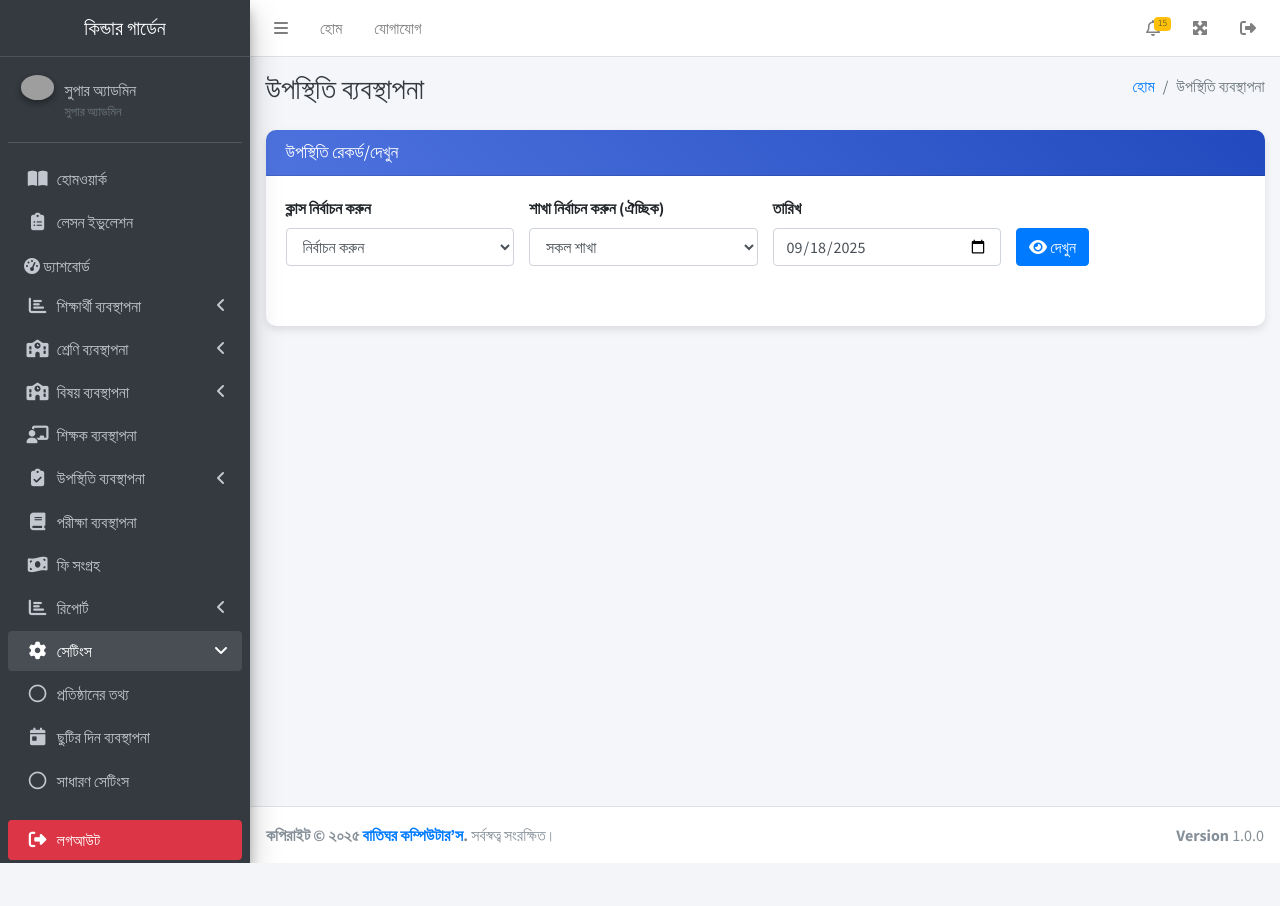
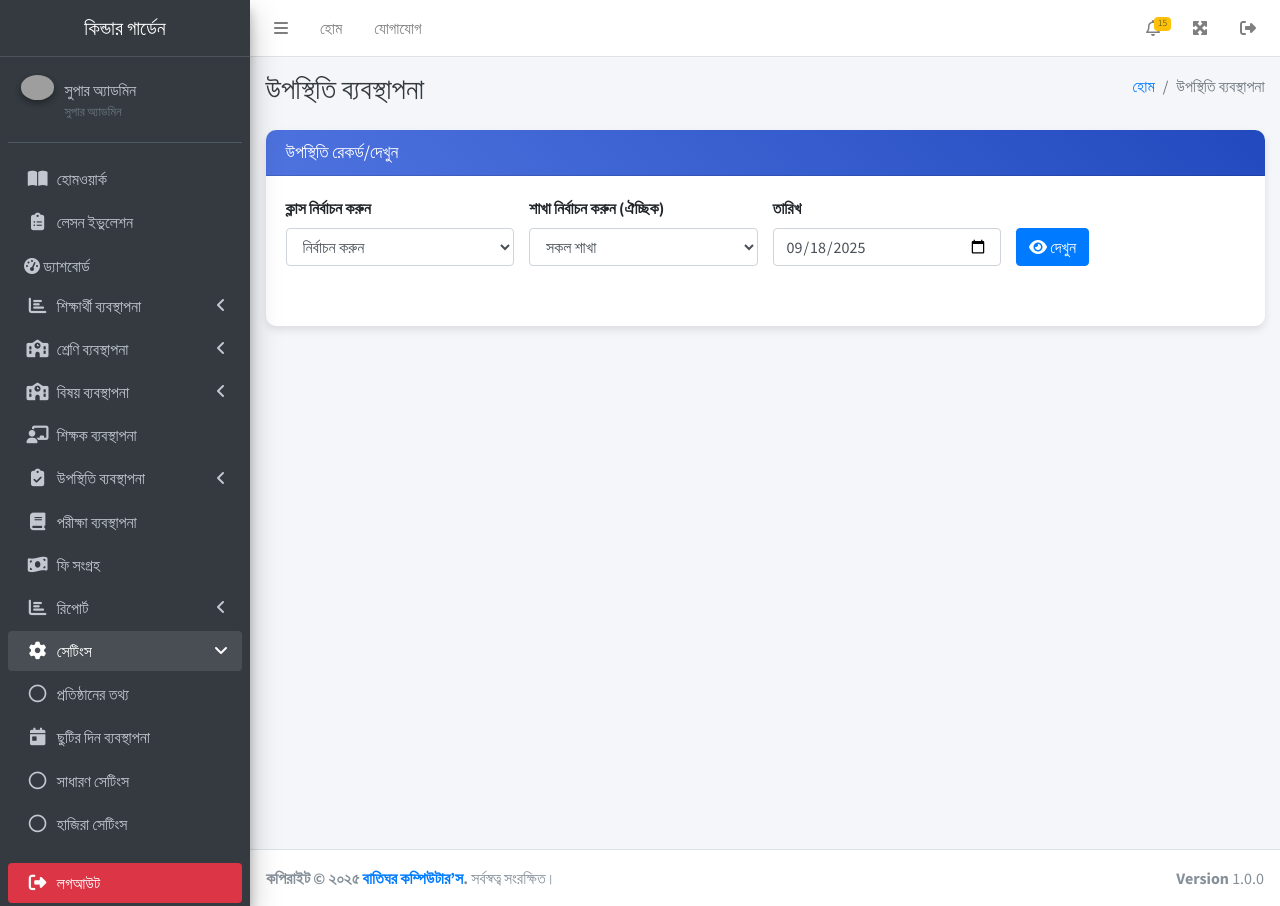
Before and after one commit to batighorcmt/ksms, a PHP site: page /ksms/admin/a.php in a window 1280 px wide, after a click on "সেটিংস". Before the commit the page ends 863 px from the top, so only its background shows below. Run offline with PHP 8.4, Linux system fonts and the light colour scheme; a user stored in the database is signed in; data comes from the database, SQL or seed files in the repository; some libraries are stand-ins or nearby versions; some web fonts are replaced; grey boxes are pictures that could not be loaded.

Commit message:
Update sidebar.php

```diff
--- a/admin/inc/sidebar.php
+++ b/admin/inc/sidebar.php
@@ -234,6 +234,11 @@
                                 <p>সাধারণ সেটিংস</p>
                             </a>
                         </li>
+                        <li class="nav-item">
+                            <a href="<?php echo BASE_URL; ?>admin/settings/attendance_settings.php" class="nav-link">
+                                <i class="far fa-circle nav-icon"></i>
+                                <p>হাজিরা সেটিংস</p>
+                            </a>
                     </ul>
                 </li>
                 <li class="nav-item mt-3">
```
